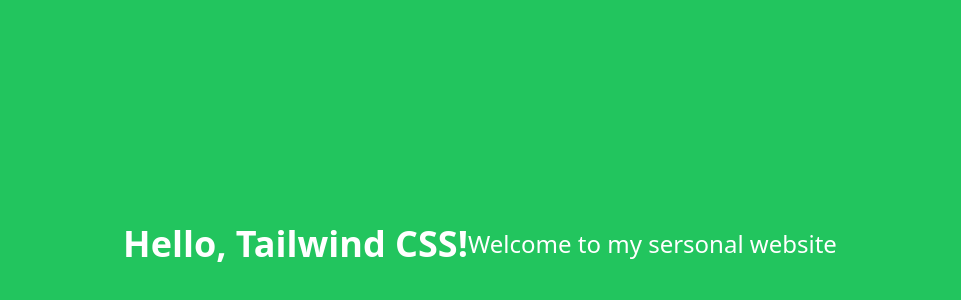
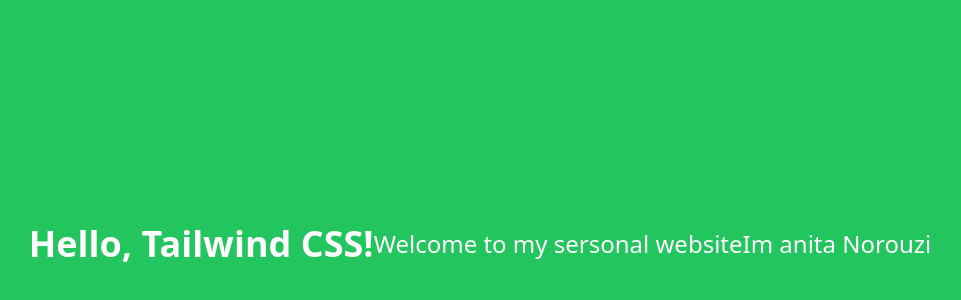
Before and after one commit to anitaNorouzi/personal-website, a React (Vite) app: page / in a window 1280 px wide. Shown: the part 156-456 px from the top of the page, without its empty margins (160-1121 px from the left). Built offline with nearby package versions, Linux system fonts and the light colour scheme.

Commit message:
Add h1 tag  for my name

```diff
--- a/src/App.jsx
+++ b/src/App.jsx
@@ -8,6 +8,7 @@
         <div className="flex items-center justify-center h-screen bg-green-500 text-white">
       <h1 className="text-4xl font-bold">Hello, Tailwind CSS!</h1>
       <h1 className="text-2xl">Welcome to my sersonal website</h1>
+      <h1 className="text-2xl">Im anita Norouzi</h1>
 
     </div>
     </>
```
